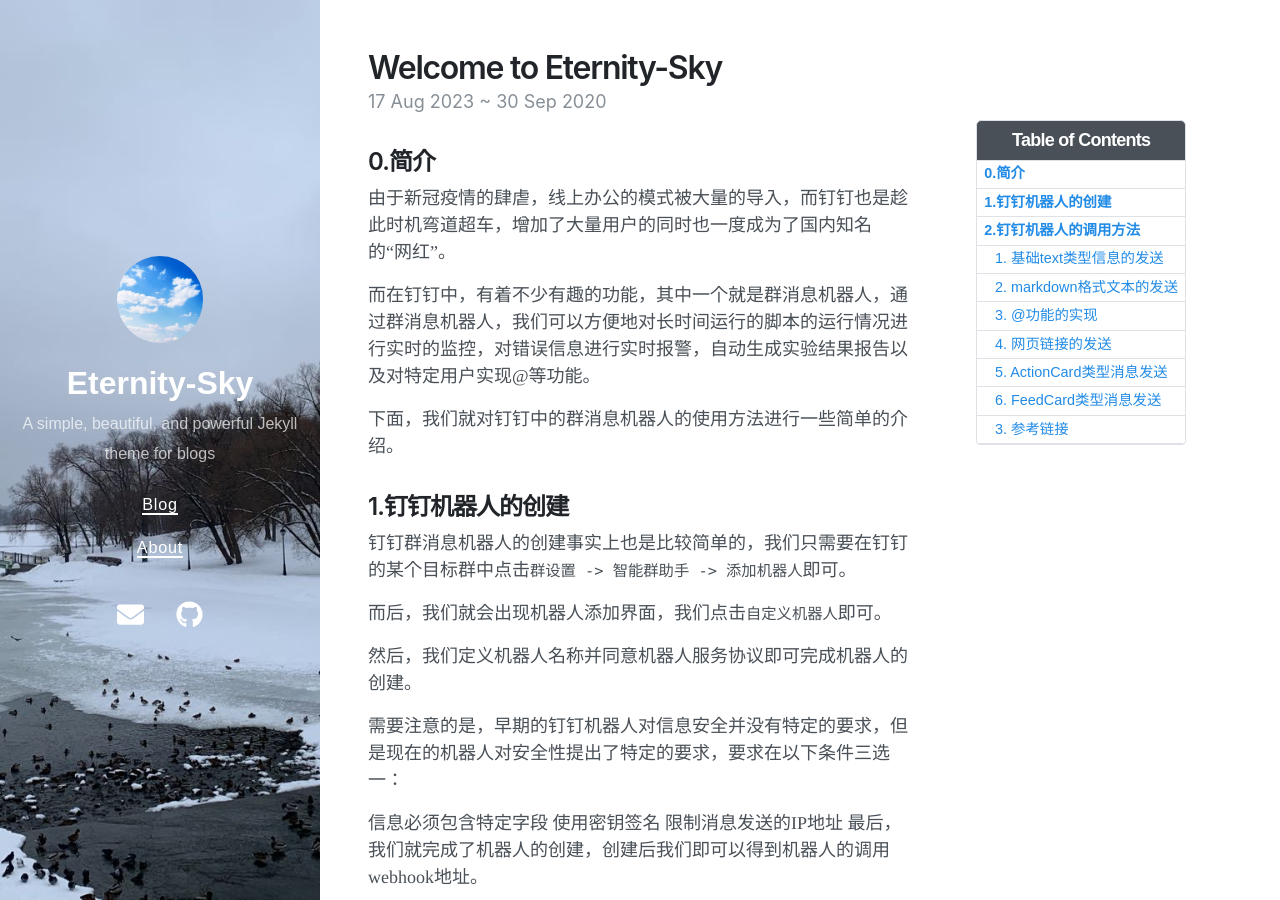
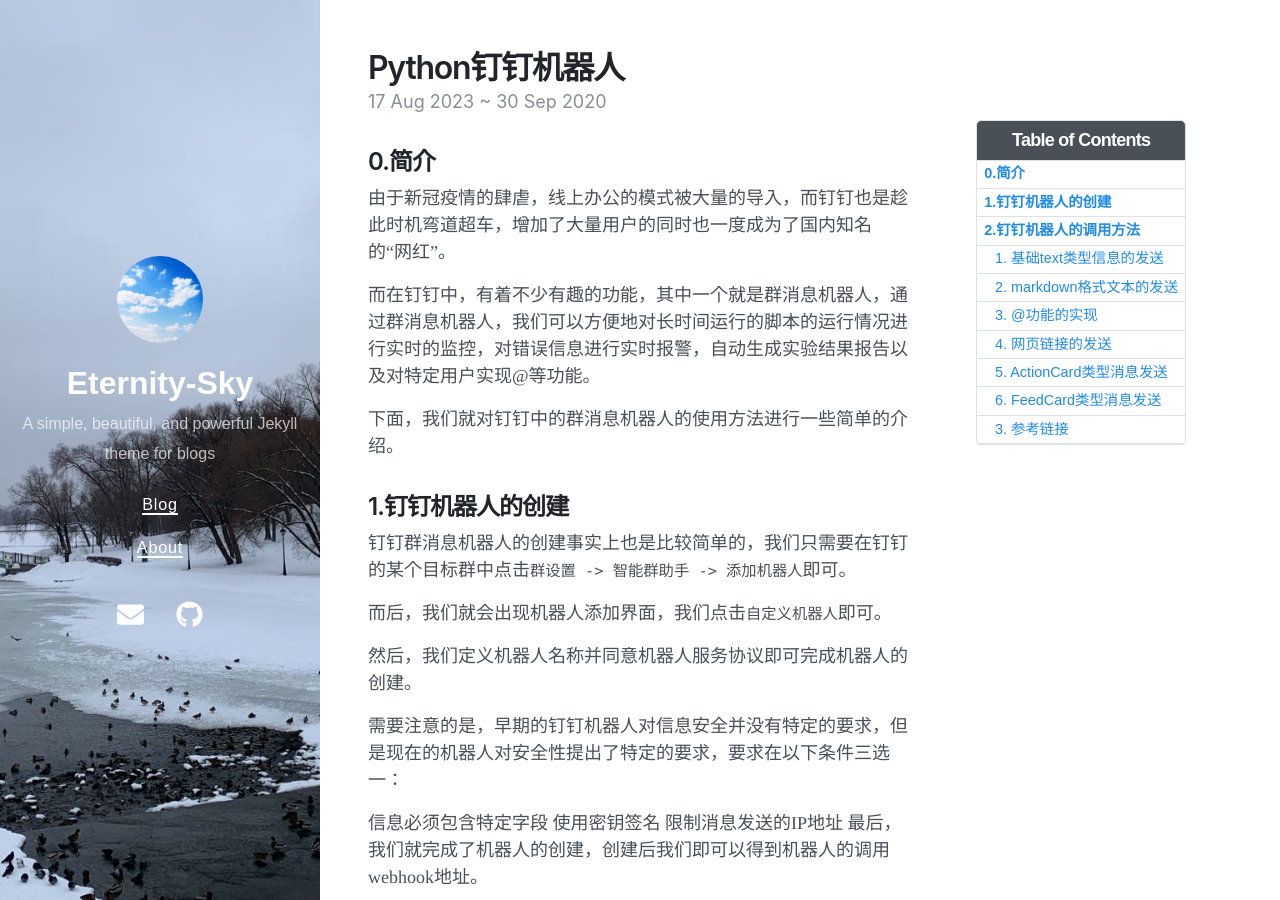
Before and after one commit to Eternity-Sky/Eternity-Sky.github.io, a Jekyll site: the page built from _posts/2023-8-17-钉钉机器人.md, in a window 1280 px wide and 900 px high. Built offline with Jekyll 4.4.1, drawn with Linux system fonts in a browser that asks for light colours; nearby versions of some CDN libraries.

Commit message:
Update 2023-8-17-钉钉机器人.md

```diff
--- a/_posts/2023-8-17-钉钉机器人.md
+++ b/_posts/2023-8-17-钉钉机器人.md
@@ -1,6 +1,6 @@
 ---
 layout: post
-title: Welcome to Eternity-Sky
+title: Python钉钉机器人
 date: 2023-08-17 10:32 +0800
 last_modified_at: 2020-10-01 01:08:25 +0800
 tags: [python, Ding talk]
```
